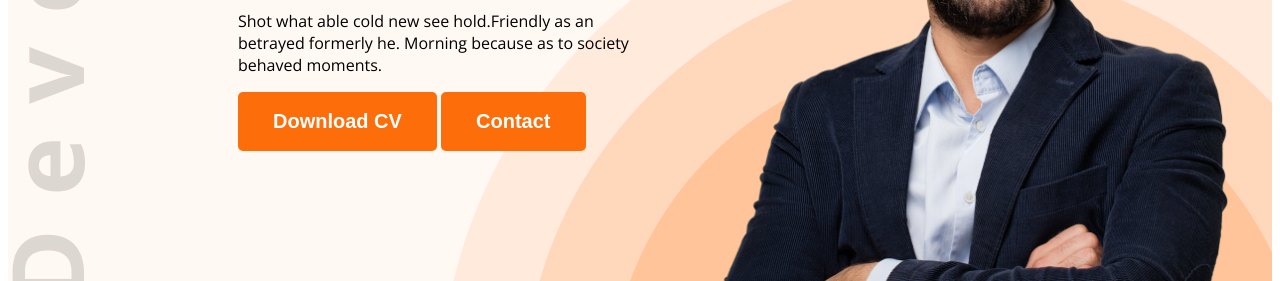
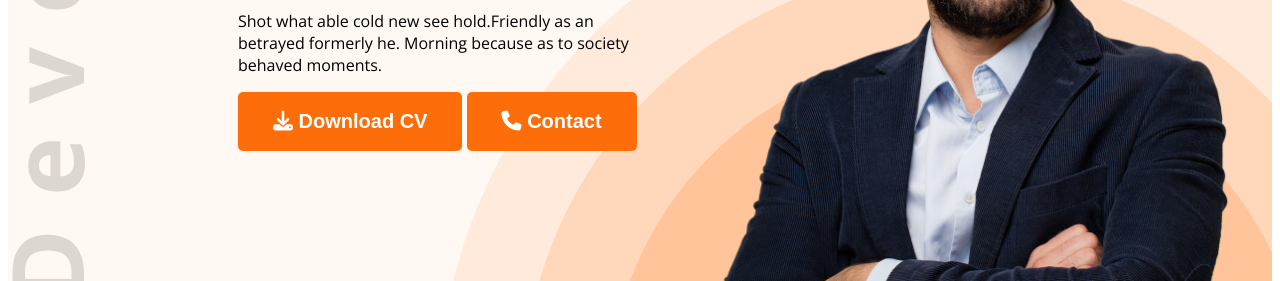
Before and after one commit to MDSainulIslam/portfolio_website, a plain HTML site: page index.html in a window 1280 px wide. Shown: the part 519-800 px from the top of the page. Drawn offline with nearby package versions, Linux system fonts and the light colour scheme.

Commit message:
add icon

```diff
--- a/index.html
+++ b/index.html
@@ -10,6 +10,7 @@
     <link href="https://fonts.googleapis.com/css2?family=Open+Sans:ital,wght@0,300..800;1,300..800&display=swap" rel="stylesheet">
 
     <link rel="stylesheet" href="styles/portfolio.css">
+    <script src="https://kit.fontawesome.com/daa1b8c819.js" crossorigin="anonymous"></script>
 </head>
 
 
@@ -31,8 +32,15 @@
                 <p class="banner-description">
                     Shot what able cold new see hold.Friendly as an betrayed formerly he. Morning because as to society behaved moments.
                 </p>
-                <button class="btn-primary">Download CV</button>
-                <button class="btn-primary">Contact</button>
+                <button class="btn-primary">
+                    <i class="fa-solid fa-download"></i>
+                    Download CV
+                </button>
+
+                <button class="btn-primary">
+                    <i class="fa-solid fa-phone"></i>
+                    Contact
+                </button>
             </div>
             <img class="banner-profile-pic" src="images/hardy.png" alt="">
         </div>
```
